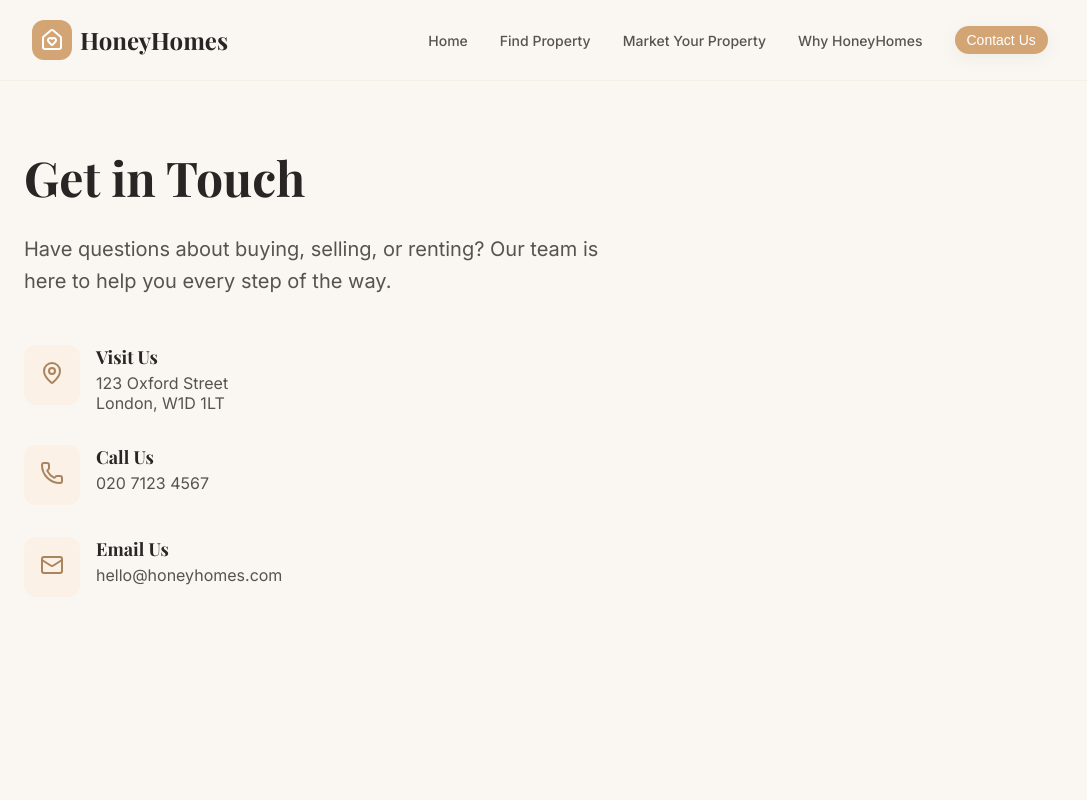
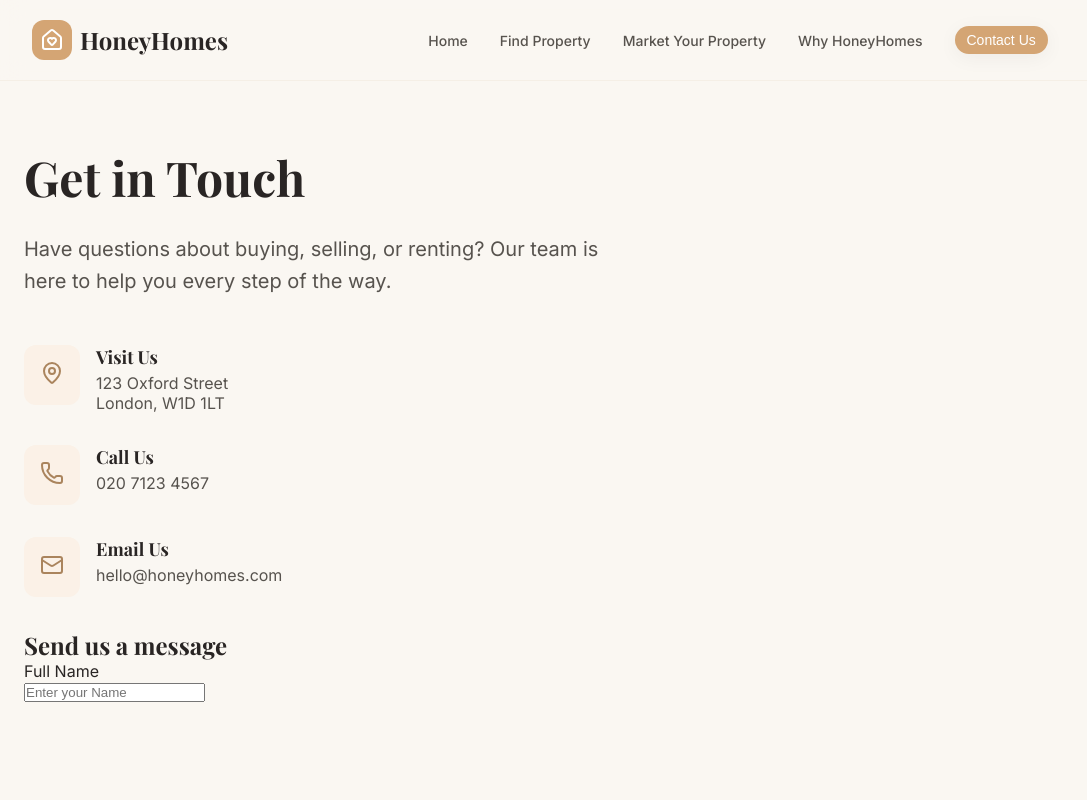
Before and after one commit to p3achijaii/react-coursework, a React (Vite) app: page /contact in a window 1280 px wide. Shown: the top 800 px of the page, without its empty margins (0-1087 px from the left). Built offline with nearby package versions, Linux system fonts and the light colour scheme.

Commit message:
add form section to contact us page

```diff
--- a/src/pages/Contact/Contact.jsx
+++ b/src/pages/Contact/Contact.jsx
@@ -53,6 +53,15 @@ function Contact() {
                   <p className={styles.detailText}>hello@honeyhomes.com</p>
                 </div>
               </div>
+
+              {/* FORM SECTION */}
+              <div className={styles.formCard}>
+                <h2 className={styles.formTitle}>Send us a message</h2>
+
+                <form className={styles.form}>
+                  <Input label="Full Name" placeholder="Enter your Name" />
+                </form>
+              </div>
             </div>
           </div>
         </div>
```
